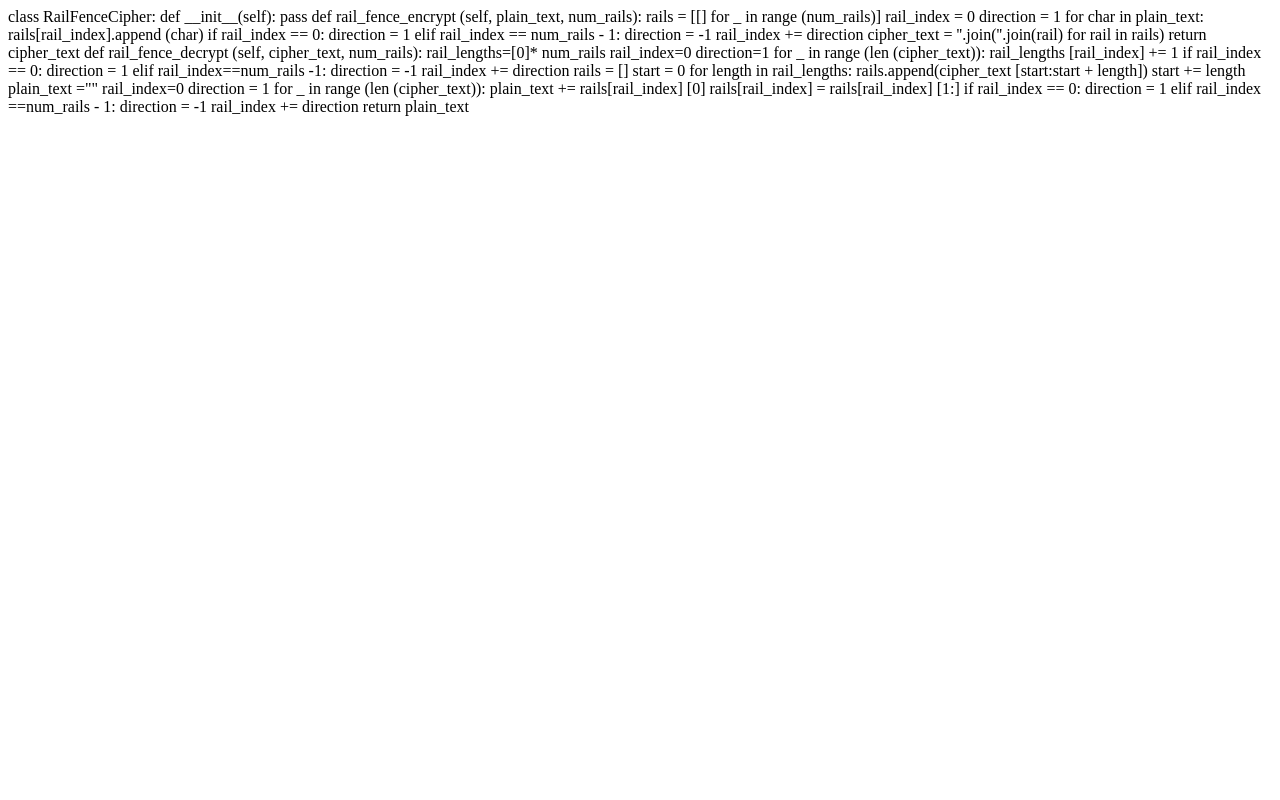
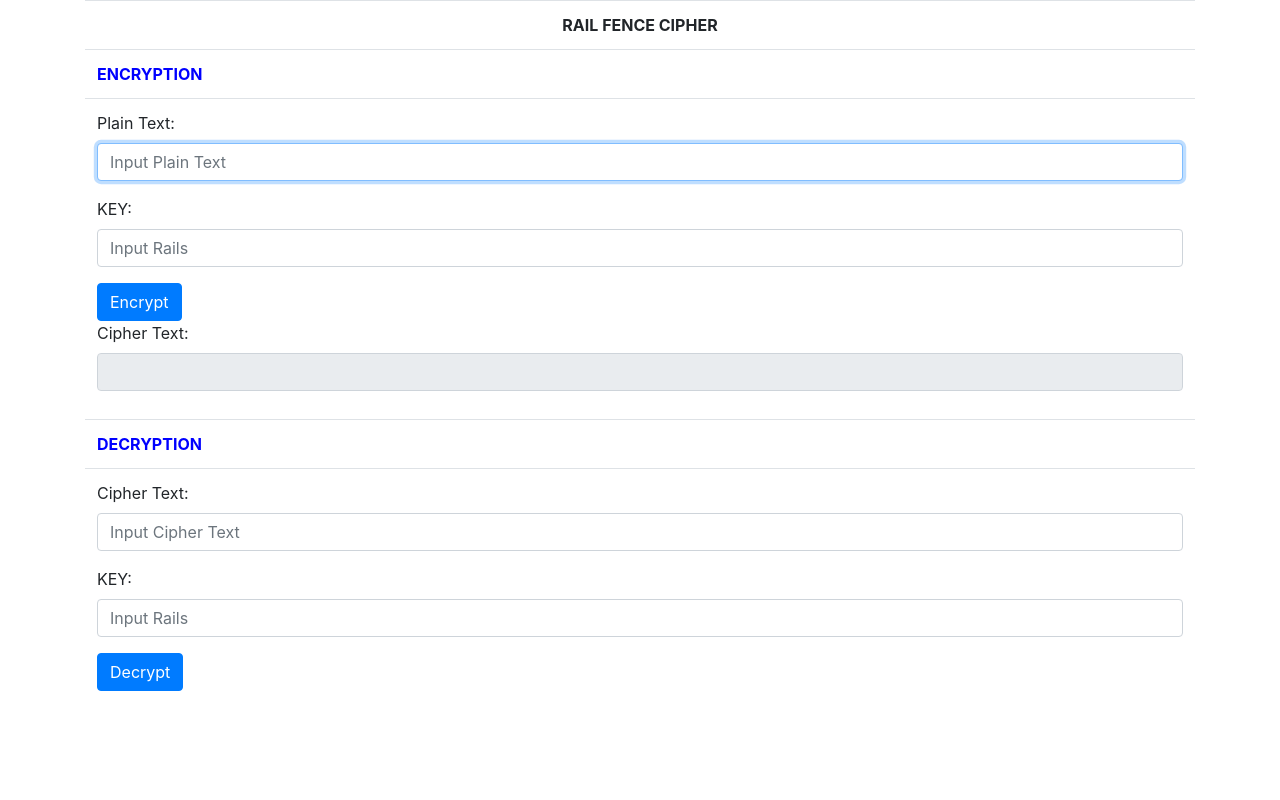
Before and after one commit to hankhanh9124/CHKHAN-0329, a Flask app: page /railfence in a window 1280 px wide. Run offline with Flask 3, Linux system fonts and the light colour scheme.

Commit message:
Update railfence

```diff
--- a/lab-02/ex01/templates/railfence.html
+++ b/lab-02/ex01/templates/railfence.html
@@ -1,50 +1,62 @@
-class RailFenceCipher:
+<!DOCTYPE html>
+<html lang="en">
+<head>
+    <meta charset="UTF-8">
+    <meta name="viewport" content="width=device-width, initial-scale=1.0">
+    <title>Rail Fence Cipher</title>
+    <link rel="stylesheet" href="https://cdn.jsdelivr.net/npm/bootstrap@4.6.2/dist/css/bootstrap.min.css"/>
+</head>
+    <body>
+        <div class="container">
+            <table class="table">
+                <tr><td style="text-align: center; font-weight: bold; font-style: 25px;">RAIL FENCE CIPHER</td></tr>
 
-    def __init__(self):
-        pass
+                <tr><td style="font-weight: bold; color: blue;">ENCRYPTION</td></tr>
 
-    def rail_fence_encrypt (self, plain_text, num_rails):
-        rails = [[] for _ in range (num_rails)]
-        rail_index = 0
-        direction = 1
-        for char in plain_text:
-            rails[rail_index].append (char)
-            if rail_index == 0:
-                direction = 1
-            elif rail_index == num_rails - 1:
-                direction = -1
-            rail_index += direction
-        cipher_text = ''.join(''.join(rail) for rail in rails)
-        return cipher_text
+                <tr>
+                    <td>
+                        <form method="POST" action="/railfence/encrypt">
+                            <div class="mb-3">
+                                <label class="form-label">Plain Text: </label>
+                                <input type="text" class="form-control" name="InputPlainText" placeholder="Input Plain Text" required autofocus>
+                            </div>
 
-    def rail_fence_decrypt (self, cipher_text, num_rails):
-        rail_lengths=[0]* num_rails
-        rail_index=0
-        direction=1
+                            <div class="mb-3">
+                                <label class="form-label">KEY: </label>
+                                <input type="number" class="form-control" name="InputKeyText" placeholder="Input Rails" required/>
+                            </div>
 
-        for _ in range (len (cipher_text)):
-            rail_lengths [rail_index] += 1
-            if rail_index == 0:
-                direction = 1
-            elif rail_index==num_rails -1:
-                direction = -1
-            rail_index += direction
-        rails = []
-        start = 0
-        for length in rail_lengths:
-            rails.append(cipher_text [start:start + length])
-            start += length
+                            <button type="submit" class="btn btn-primary">Encrypt</button>
 
-        plain_text =""
-        rail_index=0
-        direction = 1
-        for _ in range (len (cipher_text)):
-            plain_text += rails[rail_index] [0]
-            rails[rail_index] = rails[rail_index] [1:]
-            if rail_index == 0:
-                direction = 1
-            elif rail_index ==num_rails - 1:
-                direction = -1
-            rail_index += direction
+                            <div class="mb-3">
+                                <label class="form-label">Cipher Text: </label>
+                                <input type="text" class="form-control" name="output" value="{{output}}" readonly/>
+                            </div>
+                        </form>
+                    </td>
+                </tr>
 
-        return plain_text
+                <tr><td style="font-weight: bold; color: blue;">DECRYPTION</td></tr>
+
+                <tr>
+                    <td>
+                        <form method="POST" action="/railfence/decrypt">
+                            <div class="mb-3">
+                                <label class="form-label">Cipher Text: </label>
+                                <input type="text" class="form-control" name="InputCipherText" placeholder="Input Cipher Text" required/>
+                            </div>
+
+                            <div class="mb-3">
+                                <label class="form-label">KEY: </label>
+                                <input type="number" class="form-control" name="InputKeyText" placeholder="Input Rails" required/>
+                            </div>
+
+                            <button type="submit" class="btn btn-primary">Decrypt</button>
+                        </form>
+                    </td>
+                </tr>
+
+            </table>
+        </div>
+    </body>
+</html>
```
